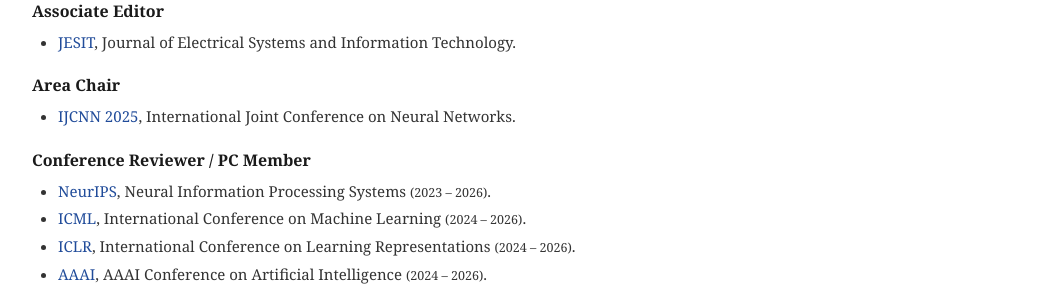
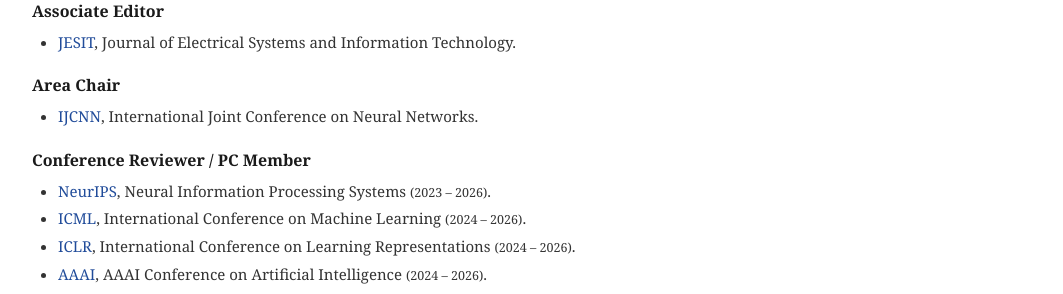
Before and after one commit to shengchaochen82/shengchaochen82.github.io, a Jekyll site: the page built from index.md, in a window 1280 px wide and 900 px high, scrolled down 3876 px. Shown: the part 154-448 px from the top of the window, without its empty margins (108-1171 px from the left). Built offline with Jekyll 4.4.1, drawn with Linux system fonts in a browser that asks for light colours.

Commit message:
Content: drop year from IJCNN Area Chair entry
Co-Authored-By: Claude Sonnet 5 <noreply@anthropic.com>

```diff
--- a/_data/services.yml
+++ b/_data/services.yml
@@ -8,7 +8,7 @@ associate_editor:
 area_chair:
   title: "Area Chair"
   venues:
-    - name: "IJCNN 2025"
+    - name: "IJCNN"
       full: "International Joint Conference on Neural Networks"
       link: "https://2025.ijcnn.org/"
 
```
